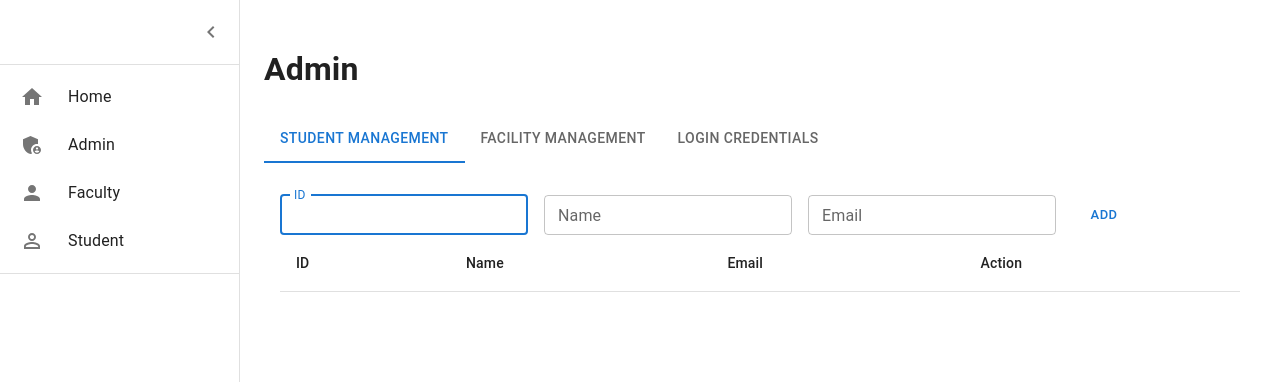
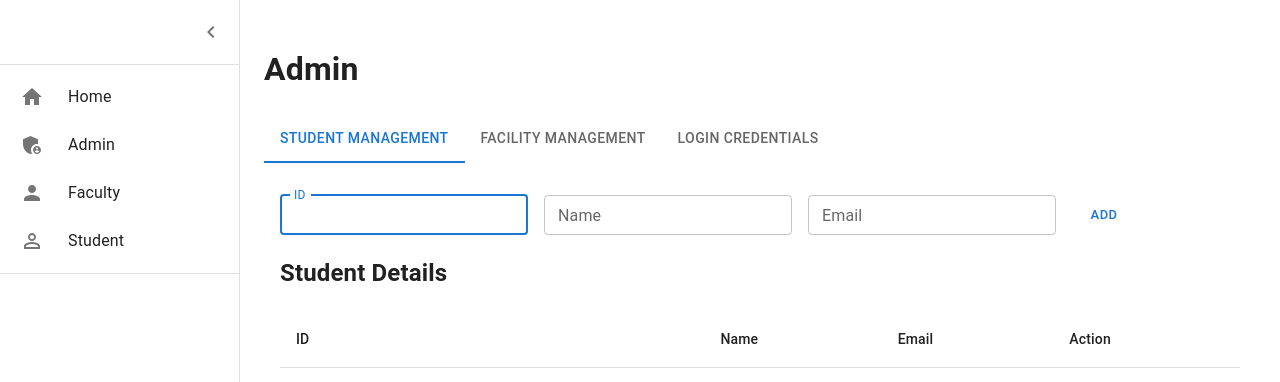
Before and after one commit to Project-Dharani/Admin, a React (Create React App) app in the folder client/: page /Admin in a window 1280 px wide. Shown: the top 382 px of the page. Built offline with nearby package versions, Linux system fonts and the light colour scheme.

Commit message:
table head SD

```diff
--- a/client/src/pages/Admin.js
+++ b/client/src/pages/Admin.js
@@ -167,6 +167,7 @@ export default function Admin() {
                   <TableContainer>
                     <Table>
                       <TableHead>
+                        <h2>Student Details</h2>
                         <TableRow>
                           <TableCell>ID</TableCell>
                           <TableCell>Name</TableCell>
```
